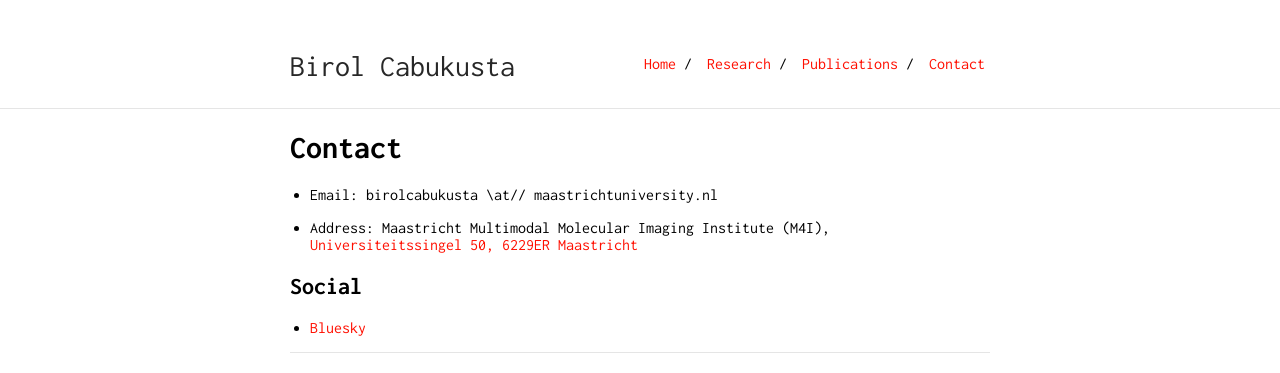
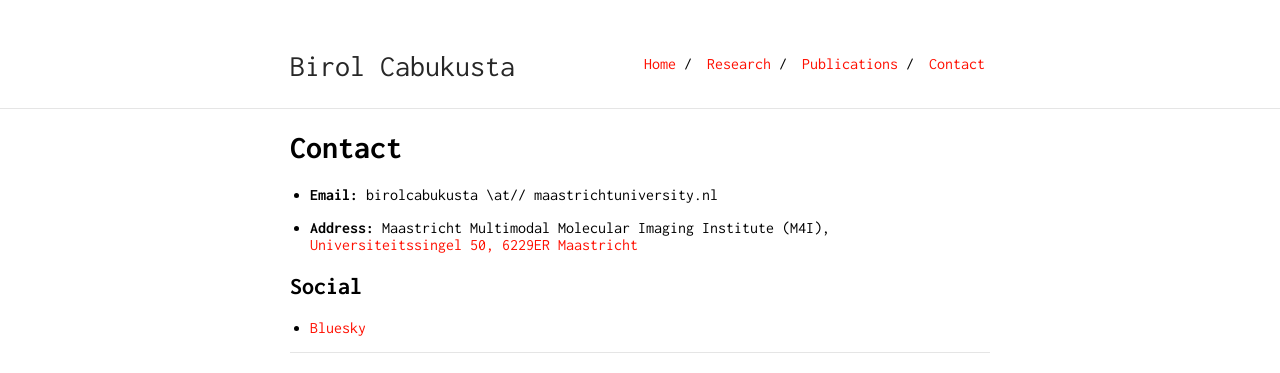
Before and after one commit to birolcabukusta/birolcabukusta.github.io, a Jekyll site: the page built from contact.md, in a window 1280 px wide. Shown: the top 373 px of the page. Built offline with Jekyll 4.4.1, drawn with Linux system fonts in a browser that asks for light colours; our own code applies the rules of GitHub Pages for plain Markdown files.

```diff
--- a/contact.md
+++ b/contact.md
@@ -4,9 +4,9 @@ is_contact: true
 ---
 # Contact
 
-* Email: birolcabukusta \\at// maastrichtuniversity.nl
+* **Email:** birolcabukusta \\at// maastrichtuniversity.nl
 
-* Address: Maastricht Multimodal Molecular Imaging Institute (M4I), [Universiteitssingel 50, 6229ER Maastricht](https://maps.app.goo.gl/Q7ZSe6xTwVseA1mt5)
+* **Address:** Maastricht Multimodal Molecular Imaging Institute (M4I), [Universiteitssingel 50, 6229ER Maastricht](https://maps.app.goo.gl/Q7ZSe6xTwVseA1mt5)
 
 ## Social
 
```
